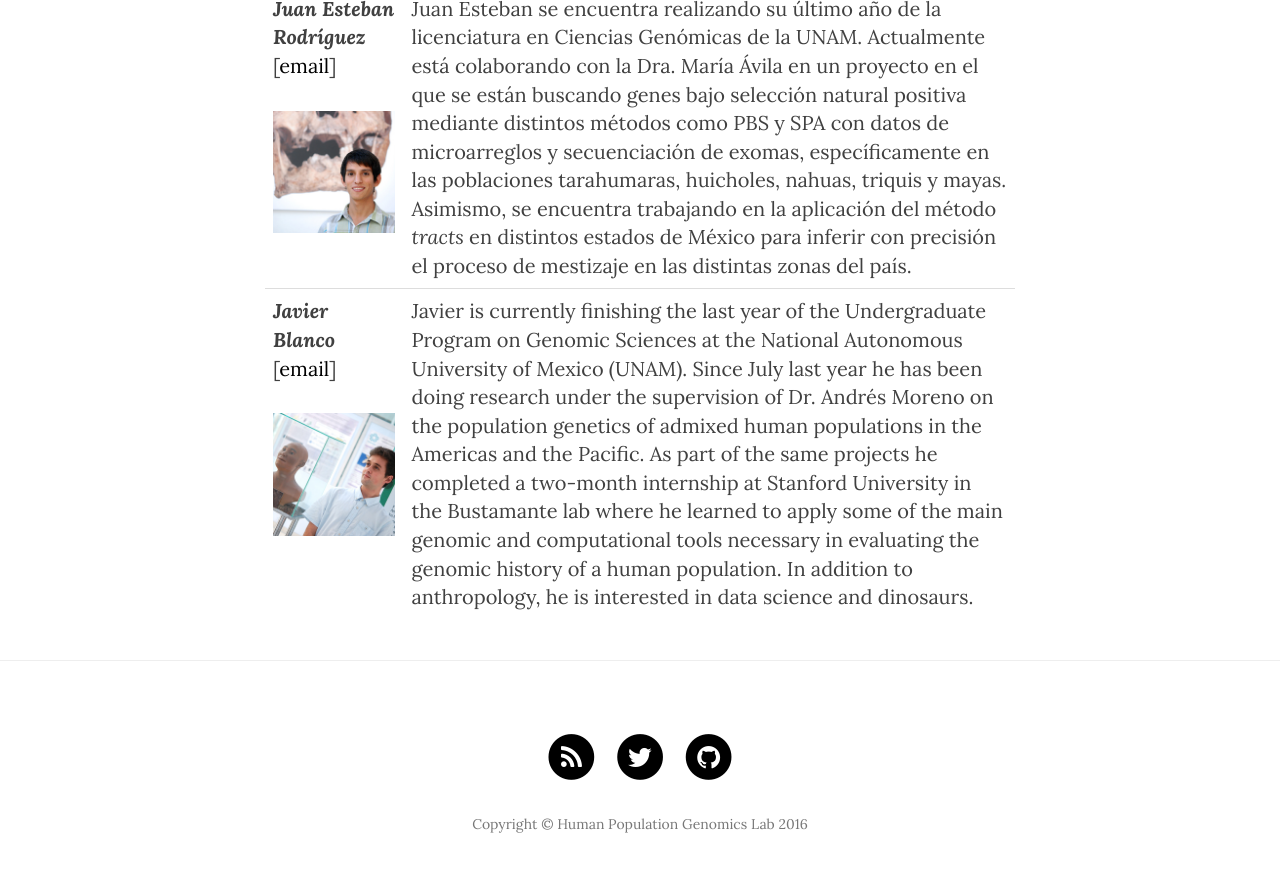
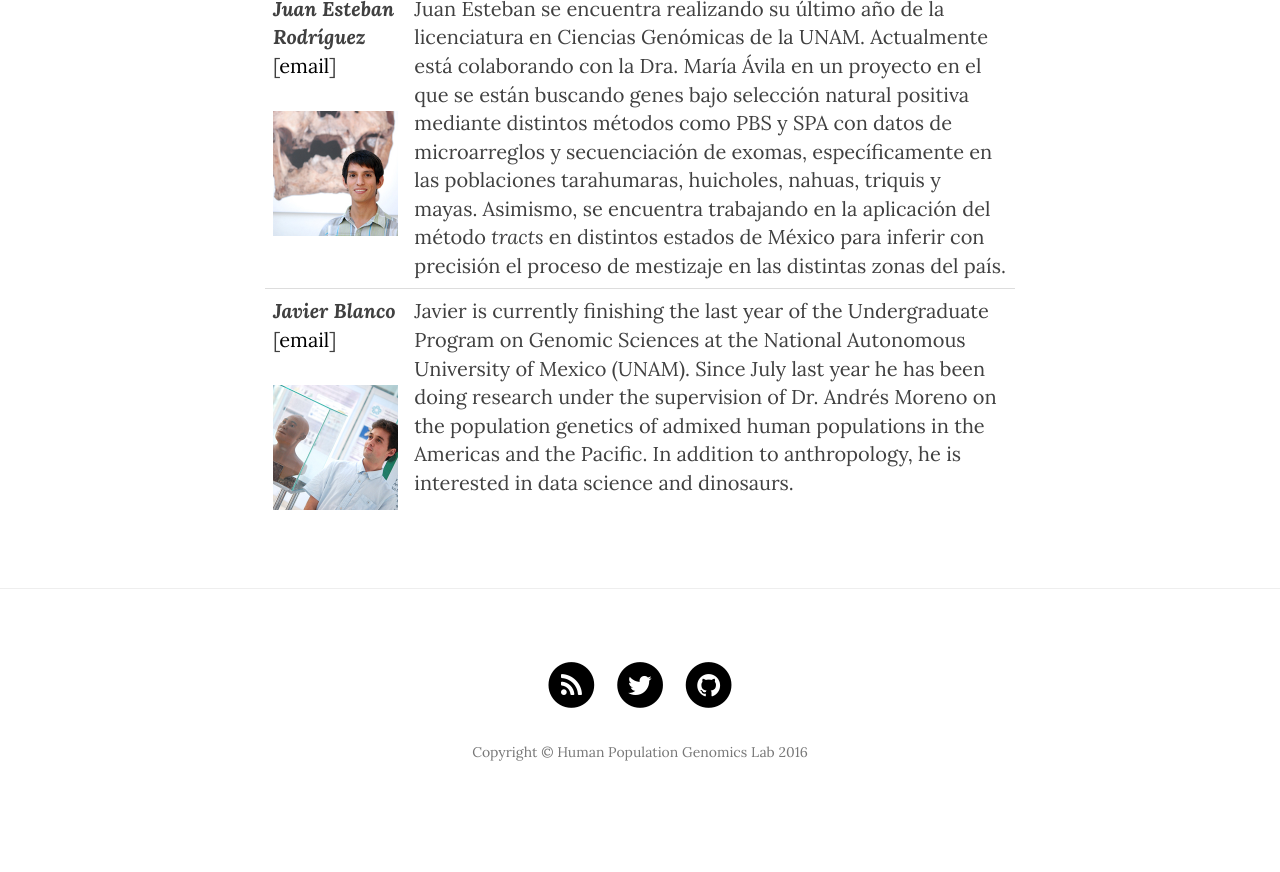
Before and after one commit to milkshakeplustip/milkshakeplustip.github.io, a Jekyll site: the page built from b_people.html, in a window 1280 px wide and 900 px high, scrolled down 2620 px. Shown: the top 872 px of the window. Built offline with Jekyll 4.4.1, drawn with Linux system fonts in a browser that asks for light colours; nearby versions of some CDN libraries; after the commit the page ends 3448 px from its top, so only the background shows below that.

Commit message:
quito stanford

```diff
--- a/b_people.html
+++ b/b_people.html
@@ -32,6 +32,6 @@
 	</tr>
 	<tr>
 		<td><b><i>Javier Blanco </i></b>[<a href=jblanco@lcg.unam.mx>email</a>]<p><img src="/img/Javier250.jpg" alt="Javier" height="500" width="500"></p></td>
-		<td>Javier is currently finishing the last year of the Undergraduate Program on Genomic Sciences at the National Autonomous University of Mexico (UNAM). Since July last year he has been doing research under the supervision of Dr. Andrés Moreno on the population genetics of admixed human populations in the Americas and the Pacific. As part of the same projects he completed a two-month internship at Stanford University in the Bustamante lab where he learned to apply some of the main genomic and computational tools necessary in evaluating the genomic history of a human population. In addition to anthropology, he is interested in data science and dinosaurs.</td>
+		<td>Javier is currently finishing the last year of the Undergraduate Program on Genomic Sciences at the National Autonomous University of Mexico (UNAM). Since July last year he has been doing research under the supervision of Dr. Andrés Moreno on the population genetics of admixed human populations in the Americas and the Pacific. In addition to anthropology, he is interested in data science and dinosaurs.</td>
 	</tr>
 </table>
```
